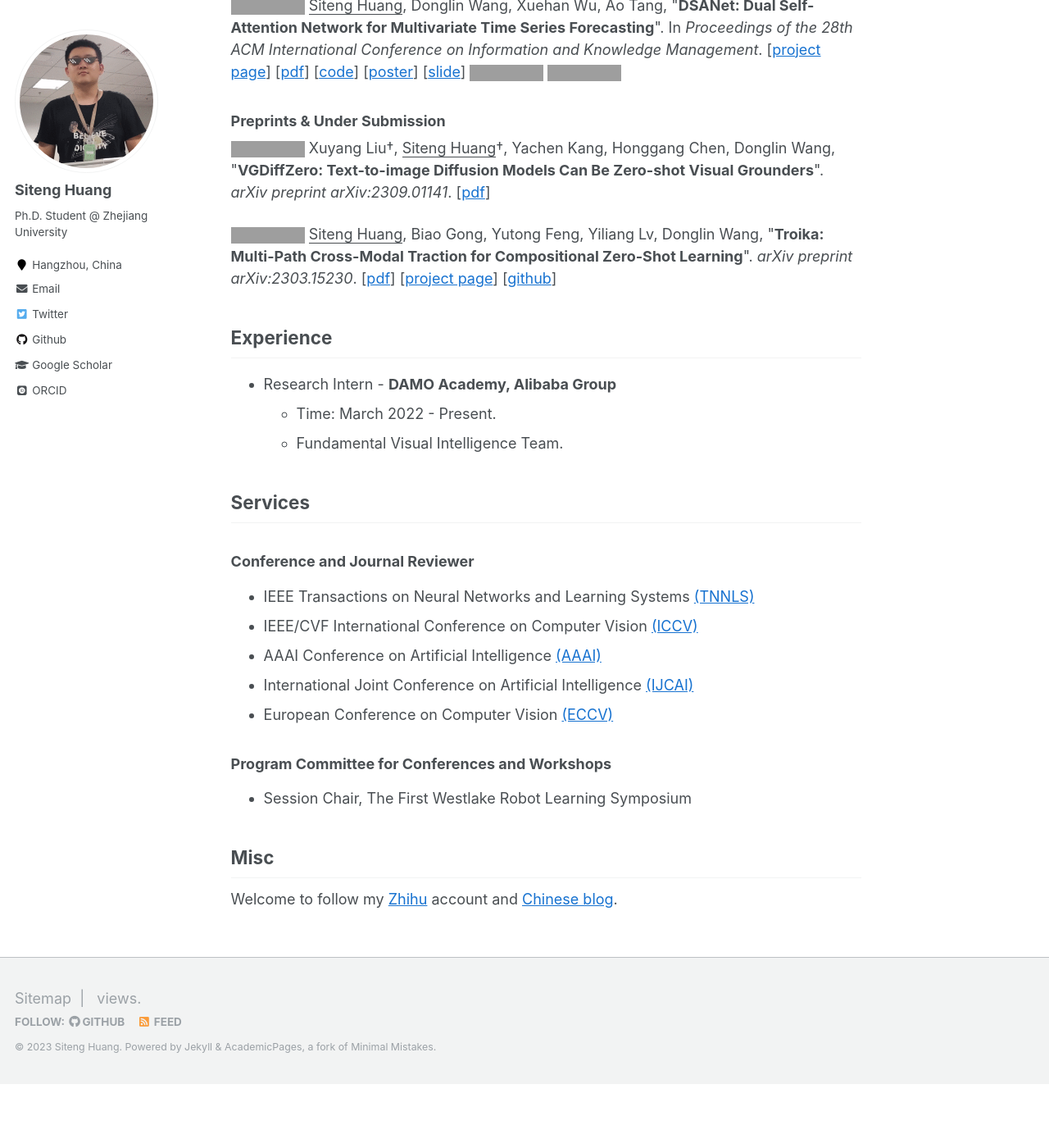
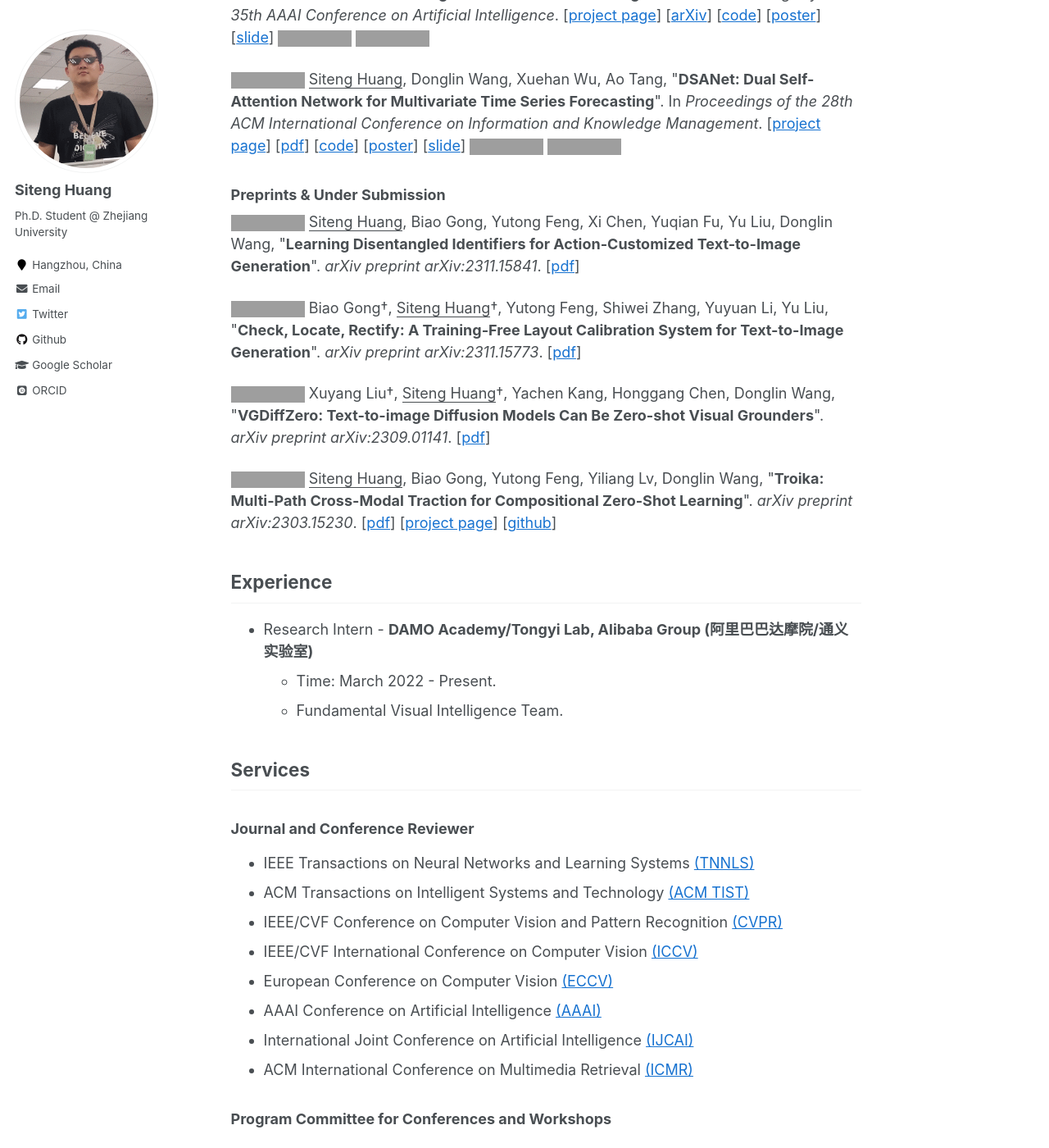
Before and after one commit to bighuang624/bighuang624.github.io, a Jekyll site: the page built from _pages/about.md, in a window 1280 px wide and 1400 px high, scrolled down 2304 px. Shown: the whole window at 82% size. Built offline with Jekyll 4.4.1, drawn with Linux system fonts in a browser that asks for light colours; some web fonts are replaced; comment, search, counter and statistics services are not loaded; before the commit the page ends 3626 px from its top, so only the background shows below that; some of the changed text lies outside the part shown; grey boxes are pictures that could not be loaded.

Commit message:
add two T2I papers

```diff
--- a/_pages/about.md
+++ b/_pages/about.md
@@ -41,6 +41,7 @@ I am always looking for related colaboration. If you are interested to chat with
 
 <h2 id='news'>News</h2>
 
+* **[November 29, 2023]** A new [paper](https://arxiv.org/abs/2311.15841) on action-customized text-to-image generation was released.
 * **[Semptember 6, 2023]** A new [paper](https://arxiv.org/abs/2309.01141) on diffusion model-based zero-shot visual grounding was released.
 * **[July 24, 2023]** [2023 Scholar Metrics](https://scholar.googleblog.com/2023/07/2023-scholar-metrics-released.html) was released by Google Scholar. Our paper "[DSANet: Dual Self-Attention Network for Multivariate Time Series Forecasting](https://kyonhuang.top/publication/dual-self-attention-network)" ranked **[26th](https://scholar.google.com/citations?hl=zh-CN&oe=GB&view_op=list_hcore&venue=V-IMg2OTpU8J.2023&vq=eng_databasesinformationsystems&cstart=20)** of the CIKM conference according to the citations within five years, and **8th** among papers published in the same year.
 * **[April 2, 2023]** [One paper about reference-limited compositional learning](https://kyonhuang.top/publication/reference-limited-CZSL) got accepted for ICMR 2023. Congratulations to all collaborators!
@@ -99,6 +100,10 @@ I am always looking for related colaboration. If you are interested to chat with
 
 ### Preprints & Under Submission
 
+<a href="https://arxiv.org/abs/2311.15841" target="_blank"><img src="https://img.shields.io/badge/arXiv-2311.15841-B31B1B?style=flat-square"></a> <u>Siteng Huang</u>, Biao Gong, Yutong Feng, Xi Chen, Yuqian Fu, Yu Liu, Donglin Wang, &quot;**Learning Disentangled Identifiers for Action-Customized Text-to-Image Generation**&quot;. *arXiv preprint arXiv:2311.15841*. [[pdf](https://arxiv.org/pdf/2311.15841.pdf)]
+
+<a href="https://arxiv.org/abs/2311.15773" target="_blank"><img src="https://img.shields.io/badge/arXiv-2311.15773-B31B1B?style=flat-square"></a> Biao Gong†, <u>Siteng Huang</u>†, Yutong Feng, Shiwei Zhang, Yuyuan Li, Yu Liu, &quot;**Check, Locate, Rectify: A Training-Free Layout Calibration System for Text-to-Image Generation**&quot;. *arXiv preprint arXiv:2311.15773*. [[pdf](https://arxiv.org/pdf/2311.15773.pdf)]
+
 <a href="https://arxiv.org/abs/2309.01141" target="_blank"><img src="https://img.shields.io/badge/arXiv-2309.01141-B31B1B?style=flat-square"></a> Xuyang Liu†, <u>Siteng Huang</u>†, Yachen Kang, Honggang Chen, Donglin Wang, &quot;**VGDiffZero: Text-to-image Diffusion Models Can Be Zero-shot Visual Grounders**&quot;. *arXiv preprint arXiv:2309.01141*. [[pdf](https://arxiv.org/pdf/2309.01141.pdf)]
 
 <a href="https://arxiv.org/abs/2303.15230" target="_blank"><img src="https://img.shields.io/badge/arXiv-2303.15230-B31B1B?style=flat-square"></a> <u>Siteng Huang</u>, Biao Gong, Yutong Feng, Yiliang Lv, Donglin Wang, &quot;**Troika: Multi-Path Cross-Modal Traction for Compositional Zero-Shot Learning**&quot;. *arXiv preprint arXiv:2303.15230*. [[pdf](https://arxiv.org/pdf/2303.15230.pdf)] [[project page](https://kyonhuang.top/publication/Troika)] [[github](https://github.com/bighuang624/Troika)]
@@ -107,7 +112,7 @@ I am always looking for related colaboration. If you are interested to chat with
 
 <h2 id='experience'>Experience</h2>
 
-* Research Intern - **DAMO Academy, Alibaba Group**
+* Research Intern - **DAMO Academy/Tongyi Lab, Alibaba Group (阿里巴巴达摩院/通义实验室)**
   * Time: March 2022 - Present.
   * Fundamental Visual Intelligence Team.
 
@@ -132,13 +137,16 @@ I am always looking for related colaboration. If you are interested to chat with
 
 * [ICCV 2023](https://iccv2023.thecvf.com/) -->
 
-### Conference and Journal Reviewer
+### Journal and Conference Reviewer
 
 * IEEE Transactions on Neural Networks and Learning Systems [(TNNLS)](https://ieeexplore.ieee.org/xpl/RecentIssue.jsp?punumber=5962385)
+* ACM Transactions on Intelligent Systems and Technology [(ACM TIST)](https://dl.acm.org/journal/tist)
+* IEEE/CVF Conference on Computer Vision and Pattern Recognition [(CVPR)](https://ieeexplore.ieee.org/xpl/conhome/1000147/all-proceedings)
 * IEEE/CVF International Conference on Computer Vision [(ICCV)](https://ieeexplore.ieee.org/xpl/conhome/1000149/all-proceedings)
+* European Conference on Computer Vision [(ECCV)](https://www.ecva.net/index.php#conferences)
 * AAAI Conference on Artificial Intelligence [(AAAI)](https://aaai.org/conference/aaai/)
 * International Joint Conference on Artificial Intelligence [(IJCAI)](https://www.ijcai.org/)
-* European Conference on Computer Vision [(ECCV)](https://www.ecva.net/index.php#conferences)
+* ACM International Conference on Multimedia Retrieval [(ICMR)](http://icmr2024.org/)
 
 ### Program Committee for Conferences and Workshops
 
```
Also changed, not shown: other parts of _pages/about.md (+1 -1 lines).
